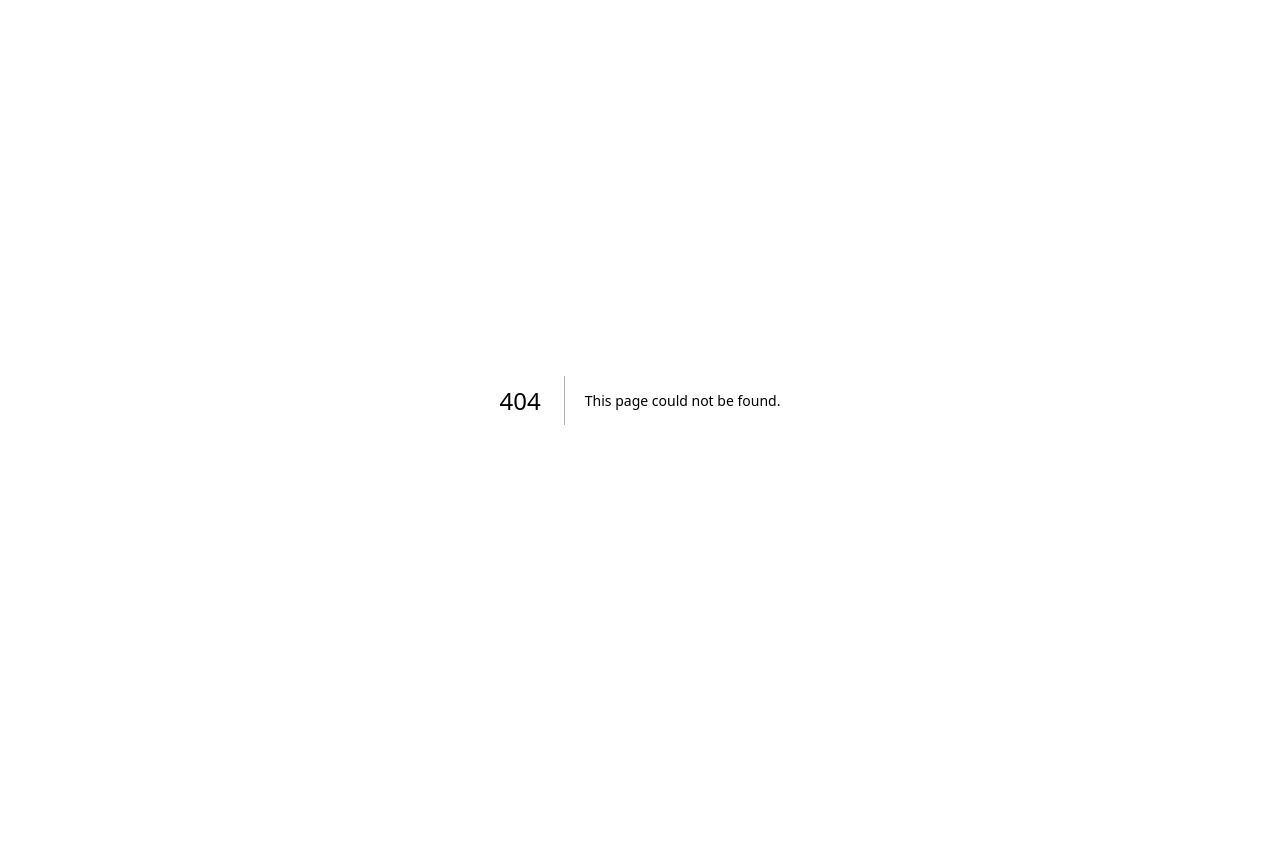
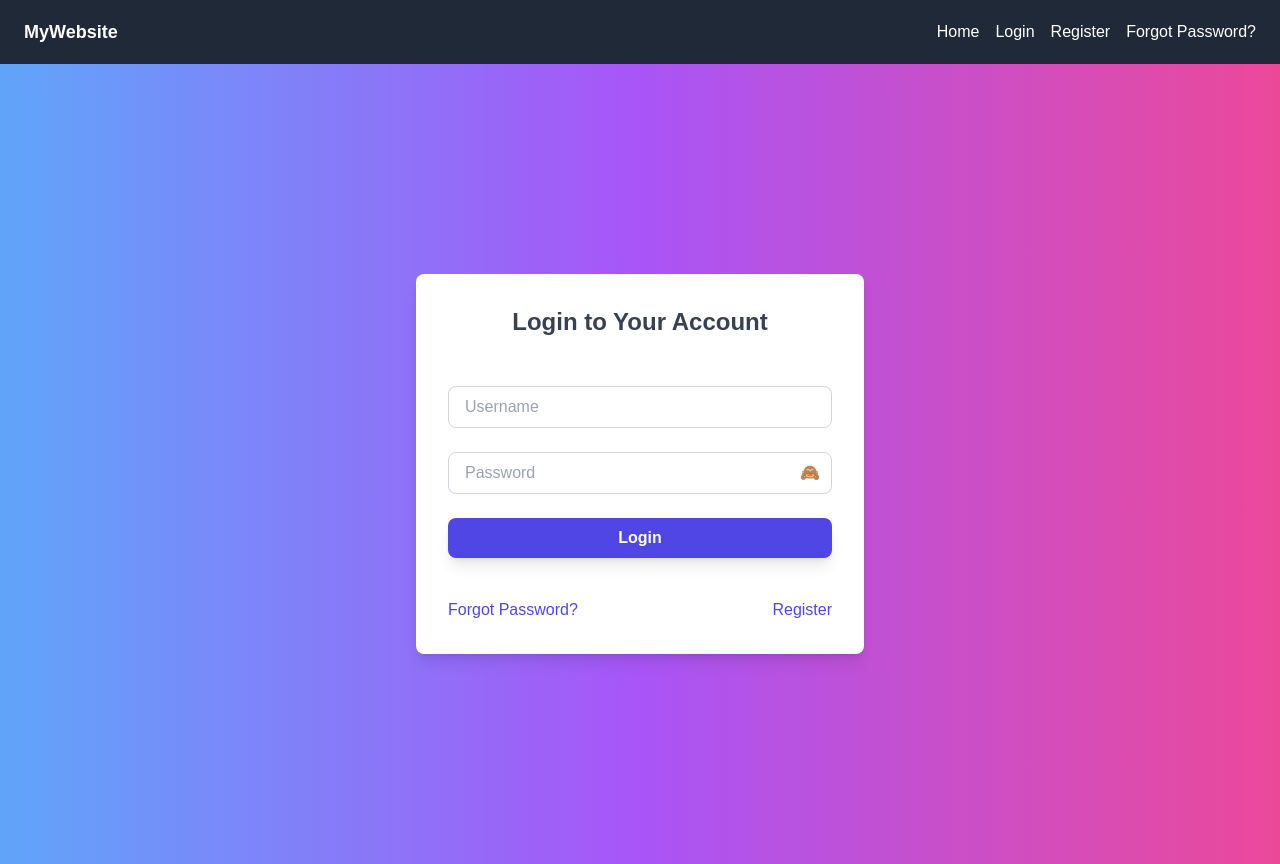
Before and after one commit to kobbmm/lab-0c, a Next.js app: page /login in a window 1280 px wide. Before the commit this address had no page. Before the commit the page ends 800 px from the top, so only its background shows below. Built offline with nearby package versions, Linux system fonts and the light colour scheme.

Commit message:
update-2

```diff
--- a/src/app/(website)/layout.tsx
+++ b/src/app/(website)/layout.tsx
@@ -9,11 +9,17 @@ export default function websitelayout({
 ){
     return(
         <>
-           <div className="w-full h-16 bg-dark  flex items-center justify-center text-white">
-            <p>Navbar</p>
+        <div className="w-full h-16 bg-gray-800 flex items-center justify-between px-6 text-white shadow-md">
+        <div className="text-lg font-bold">MyWebsite</div>
+        <nav className="flex space-x-4">
+        <a href="/" className="hover:text-gray-400 transition duration-300">Home</a>
+        <a href="/login" className="hover:text-gray-400 transition duration-300">Login</a>
+        <a href="/register" className="hover:text-gray-400 transition duration-300">Register</a>
+        <a href="/forgot-password" className="hover:text-gray-400 transition duration-300">Forgot Password?</a>
+        </nav>
+        </div>
 
-            </div>
-           <div className="grid grid-flow-col auto-cols-max overflow-x-auto gap-4">{children}</div>
+           <div className="">{children}</div>
         </>
     )
 }
--- /dev/null
+++ b/src/app/(website)/login/page.tsx
@@ -0,0 +1,94 @@
+'use client'
+
+import { useState } from 'react';
+import { useRouter } from 'next/navigation';
+import { login } from '@/app/action/login';
+
+export default function LoginForm() {
+    const [formData, setFormData] = useState({ username: '', password: '' });
+    const [errorMessage, setErrorMessage] = useState('');
+    const [showPassword, setShowPassword] = useState(false); // สถานะสำหรับแสดง/ซ่อนรหัสผ่าน
+    const router = useRouter();
+
+    const handleSubmit = async (e: React.FormEvent<HTMLFormElement>) => {
+        e.preventDefault();
+
+        setErrorMessage('');
+
+        const data = new FormData();
+        data.append('username', formData.username);
+        data.append('password', formData.password);
+
+        try {
+            const result = await login(null, data);
+            if (result.success) {
+                router.push('/'); // Redirect to home if login is successful
+            } else if (result.message) {
+                setErrorMessage(result.message); // Show error message if login fails
+            }
+        } catch (error) {
+            setErrorMessage("An error occurred during login");
+        }
+    };
+
+    return (
+        <div className="flex justify-center items-center min-h-screen bg-gradient-to-r from-blue-400 via-purple-500 to-pink-500">
+            <form onSubmit={handleSubmit} className="grid gap-6 p-8 bg-white rounded-lg shadow-lg w-full max-w-md transform transition duration-500 hover:scale-105">
+                <h2 className="text-2xl font-bold text-center text-gray-700 mb-6">Login to Your Account</h2>
+
+                <input
+                    className="border border-gray-300 rounded-lg px-4 py-2 w-full text-gray-700 focus:outline-none focus:ring-2 focus:ring-indigo-500"
+                    type="text"
+                    name="username"
+                    placeholder="Username"
+                    value={formData.username}
+                    onChange={(e) => setFormData({ ...formData, username: e.target.value })}
+                />
+
+                <div className="relative">
+                    <input
+                        className="border border-gray-300 rounded-lg px-4 py-2 w-full text-gray-700 focus:outline-none focus:ring-2 focus:ring-indigo-500"
+                        type={showPassword ? "text" : "password"}
+                        name="password"
+                        placeholder="Password"
+                        value={formData.password}
+                        onChange={(e) => setFormData({ ...formData, password: e.target.value })}
+                    />
+                    <span
+                        onClick={() => setShowPassword(!showPassword)}
+                        className="absolute inset-y-0 right-3 flex items-center cursor-pointer text-gray-600"
+                    >
+                        {showPassword ? '👁️' : '🙈'}
+                    </span>
+                </div>
+
+                <button
+                    type="submit"
+                    className="w-full bg-indigo-600 text-white rounded-lg py-2 font-semibold hover:bg-indigo-700 transition duration-300 shadow-lg"
+                >
+                    Login
+                </button>
+
+                {/* เพิ่มปุ่มสำหรับฟังก์ชันเพิ่มเติม */}
+                <div className="flex justify-between mt-4">
+                    <button
+                        type="button"
+                        className="text-indigo-600 hover:underline"
+                        onClick={() => router.push('/forgot-password')}
+                    >
+                        Forgot Password?
+                    </button>
+                    <button
+                        type="button"
+                        className="text-indigo-600 hover:underline"
+                        onClick={() => router.push('/register')}
+                    >
+                        Register
+                    </button>
+                </div>
+
+                {errorMessage && <p className="text-red-500 text-center mt-4">{errorMessage}</p>}
+            </form>
+        </div>
+    );
+}
--- /dev/null
+++ b/src/app/(website)/register/page.tsx
@@ -0,0 +1,90 @@
+'use client'
+
+import { useState } from 'react';
+import { useRouter } from 'next/navigation';
+
+export default function RegisterForm() {
+    const [formData, setFormData] = useState({ username: '', password: '', confirmPassword: '' });
+    const [showPassword, setShowPassword] = useState(false); // สถานะสำหรับแสดง/ซ่อนรหัสผ่าน
+    const [showConfirmPassword, setShowConfirmPassword] = useState(false); // สถานะสำหรับแสดง/ซ่อนรหัสยืนยัน
+    const [errorMessage, setErrorMessage] = useState('');
+    const [successMessage, setSuccessMessage] = useState('');
+    const router = useRouter();
+
+    const handleSubmit = async (e) => {
+        e.preventDefault();
+
+        // ตรวจสอบรหัสผ่าน
+        if (formData.password !== formData.confirmPassword) {
+            setErrorMessage("Passwords do not match");
+            return;
+        }
+
+        // ดำเนินการลงทะเบียนที่นี่ (เรียก API หรืออื่นๆ)
+        // สำหรับตัวอย่างนี้เราจะตั้งค่าข้อความสำเร็จ
+        setSuccessMessage("Registration successful!");
+        setFormData({ username: '', password: '', confirmPassword: '' });
+        setErrorMessage('');
+    };
+
+    return (
+        <div className="flex justify-center items-center min-h-screen bg-gradient-to-r from-green-400 via-blue-500 to-purple-500">
+            <form onSubmit={handleSubmit} className="grid gap-6 p-8 bg-white rounded-lg shadow-lg w-full max-w-md transform transition duration-500 hover:scale-105">
+                <h2 className="text-2xl font-bold text-center text-gray-700 mb-6">Create Your Account</h2>
+
+                <input
+                    className="border border-gray-300 rounded-lg px-4 py-2 w-full text-gray-700 focus:outline-none focus:ring-2 focus:ring-indigo-500"
+                    type="text"
+                    name="username"
+                    placeholder="Username"
+                    value={formData.username}
+                    onChange={(e) => setFormData({ ...formData, username: e.target.value })}
+                />
+
+                <div className="relative">
+                    <input
+                        className="border border-gray-300 rounded-lg px-4 py-2 w-full text-gray-700 focus:outline-none focus:ring-2 focus:ring-indigo-500"
+                        type={showPassword ? "text" : "password"}
+                        name="password"
+                        placeholder="Password"
+                        value={formData.password}
+                        onChange={(e) => setFormData({ ...formData, password: e.target.value })}
+                    />
+                    <span
+                        onClick={() => setShowPassword(!showPassword)}
+                        className="absolute inset-y-0 right-3 flex items-center cursor-pointer text-gray-600"
+                    >
+                        {showPassword ? '👁️' : '🙈'}
+                    </span>
+                </div>
+
+                <div className="relative">
+                    <input
+                        className="border border-gray-300 rounded-lg px-4 py-2 w-full text-gray-700 focus:outline-none focus:ring-2 focus:ring-indigo-500"
+                        type={showConfirmPassword ? "text" : "password"}
+                        name="confirmPassword"
+                        placeholder="Confirm Password"
+                        value={formData.confirmPassword}
+                        onChange={(e) => setFormData({ ...formData, confirmPassword: e.target.value })}
+                    />
+                    <span
+                        onClick={() => setShowConfirmPassword(!showConfirmPassword)}
+                        className="absolute inset-y-0 right-3 flex items-center cursor-pointer text-gray-600"
+                    >
+                        {showConfirmPassword ? '👁️' : '🙈'}
+                    </span>
+                </div>
+
+                {errorMessage && <p className="text-red-500 text-center mt-4">{errorMessage}</p>}
+                {successMessage && <p className="text-green-500 text-center mt-4">{successMessage}</p>}
+
+                <button
+                    type="submit"
+                    className="w-full bg-blue-600 text-white rounded-lg py-2 font-semibold hover:bg-blue-700 transition duration-300 shadow-lg"
+                >
+                    Register
+                </button>
+            </form>
+        </div>
+    );
+}
--- /dev/null
+++ b/src/app/action/login.ts
@@ -0,0 +1,20 @@
+'use server'
+
+import { redirect } from "next/navigation"
+
+export async function login(prevState:any, formData: FormData) {
+
+    const rawFromData = {
+        username: formData.get('username'),
+        password: formData.get('password')
+    }
+
+
+    //call database
+    if(rawFromData.username == 'admin'&& rawFromData.password == 'admin'){
+        console.log('test')
+        redirect('/')
+    } else {
+        return { message : "Username and password is not correct"}
+    }
+}
```
